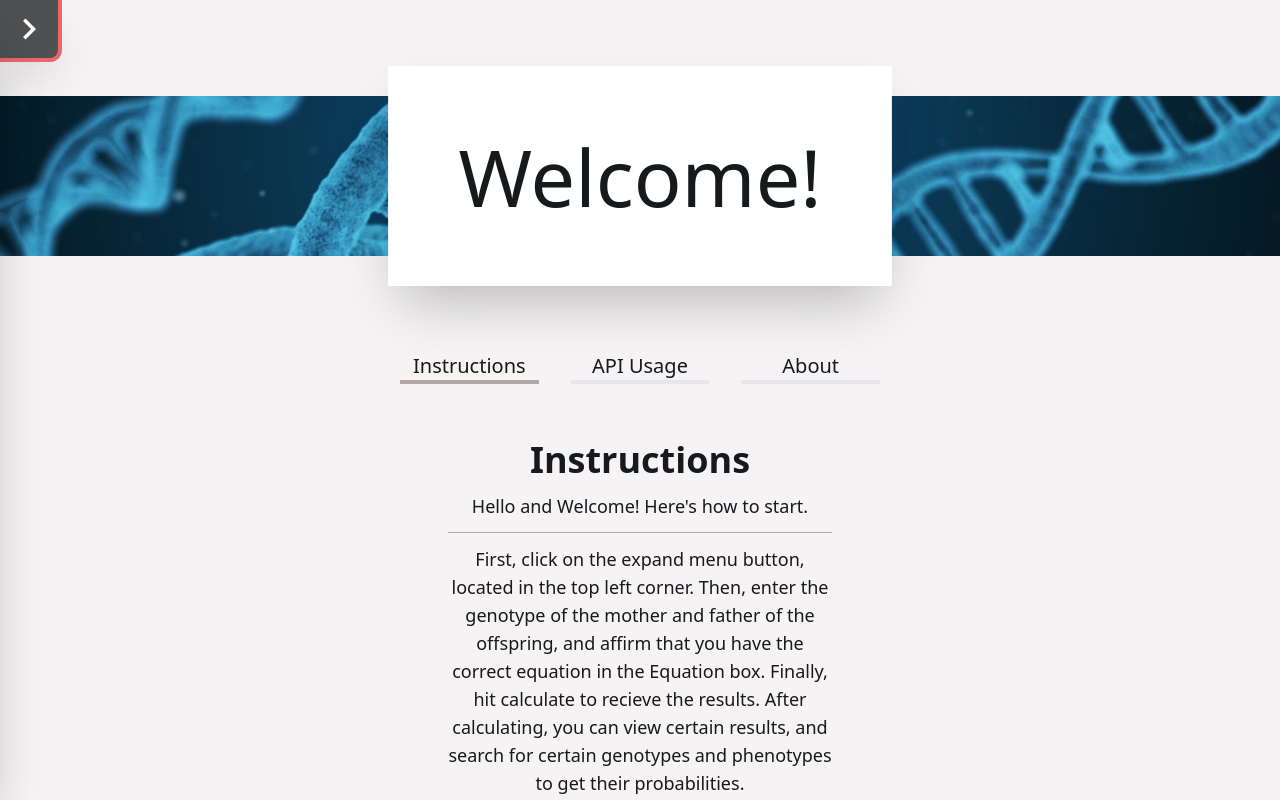
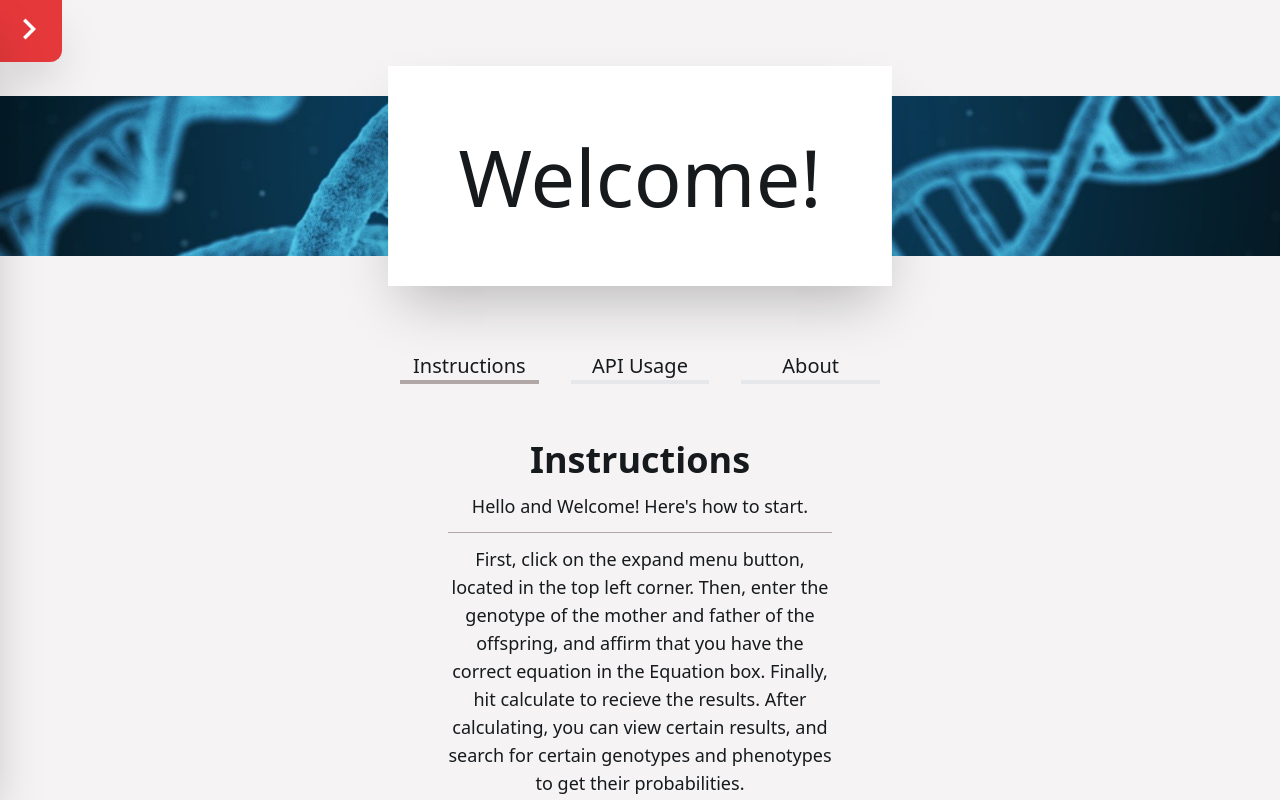
Before and after one commit to 3than0ls/genotypic, a Next.js app: page / in a window 1280 px wide. Shown: the top 800 px of the page. Built offline with nearby package versions, Linux system fonts and the light colour scheme.

Commit message:
update color of open button

```diff
--- a/components/InputForm/OpenButton.js
+++ b/components/InputForm/OpenButton.js
@@ -6,7 +6,7 @@ export default function OpenButton({ toggleMenu, menuOpen }) {
     <button
       onClick={toggleMenu}
       className={`focus:outline-none fixed z-10 top-0 left-0 p-2 bg-app-black-2 rounded-br-xl border-b-4 border-r-4 border-app-red-3
-       shadow-2xl hover:opacity-75 transform transition duration-250 ease-in-out
+       shadow-2xl hover:bg-app-red-3 transform transition duration-250 ease-in-out
       ${menuOpen ? '-translate-x-full' : ''}`}
     >
       <Icon name="rightArrow" />
```
